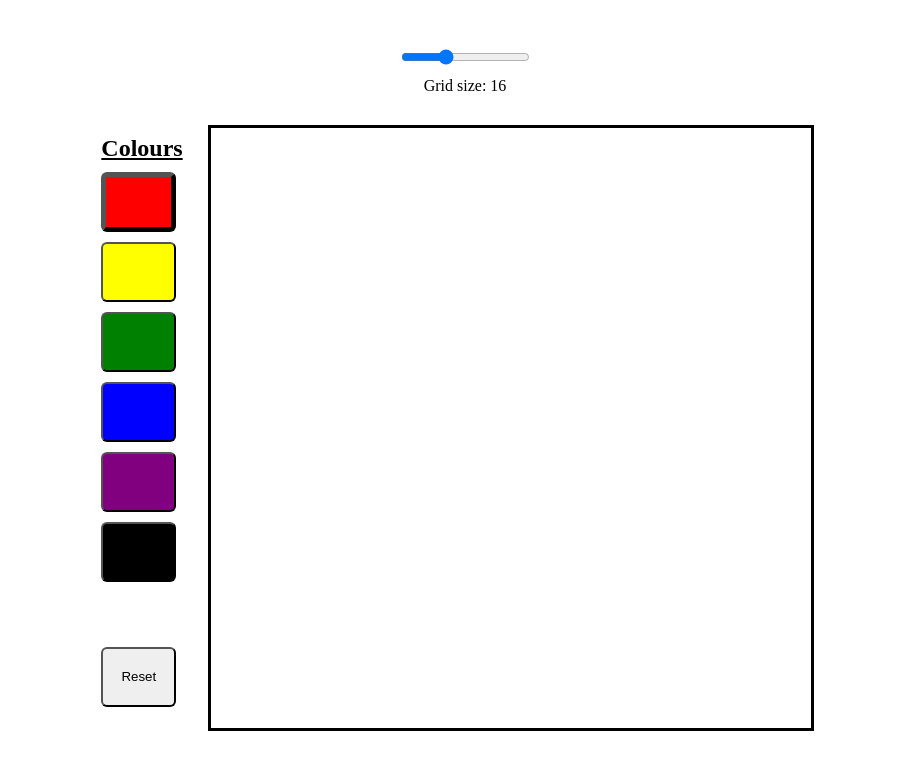
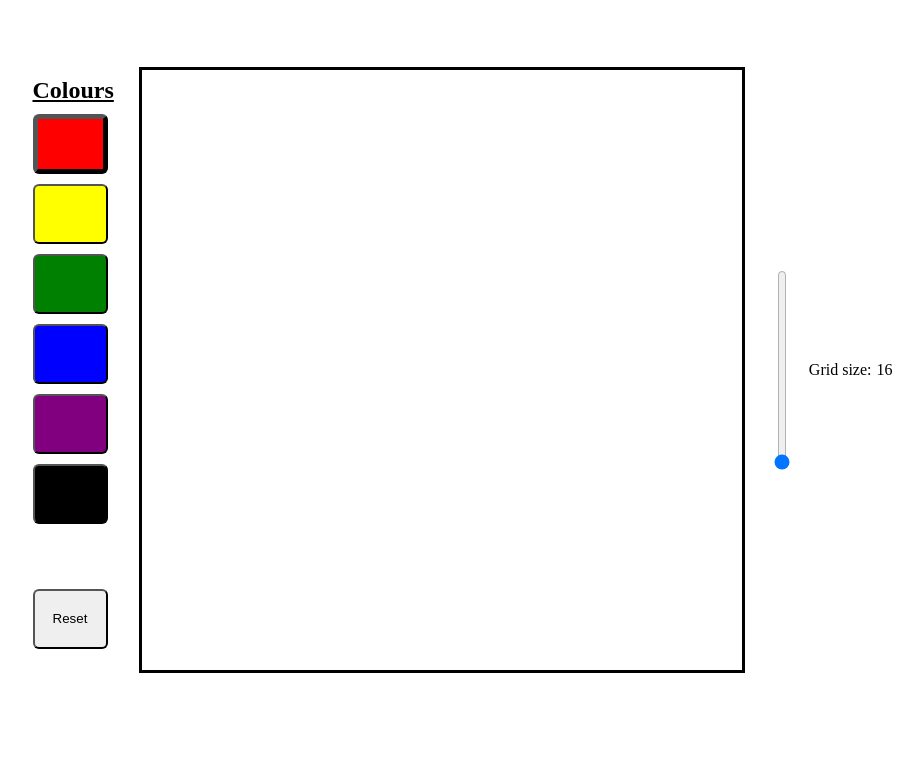
Before and after one commit to PMethley/etch-a-sketch, a plain HTML site: page index.html in a window 1280 px wide. Shown: the part 130-889 px from the top of the page, without its empty margins (175-1098 px from the left). After the commit the page ends 831 px from the top, so only its background shows below. Drawn offline with Linux system fonts and the light colour scheme.

Commit message:
Fix colour swapping, add functionality to the reset button and moved slider

```diff
--- a/CSS/styles.css
+++ b/CSS/styles.css
@@ -31,7 +31,19 @@ body{
 
 .grid-slider-text{
     margin: 10px;
+    display: flex;
+    align-items: center;
 }
+
+#slider-value{
+    padding-left: 5px;
+}
+ #slider{
+    appearance: slider-vertical;
+    height: 200px;
+    width: 30px;
+    align-self: center;
+ }
 
 #controls-and-canvas{
     display: flex;
--- a/JS/main.js
+++ b/JS/main.js
@@ -44,10 +44,14 @@ const colourButtons = document.querySelectorAll(".control-button.colour");
 
 colourButtons.forEach((button) => {
     button.addEventListener("click", () => {
-        // document.querySelector(".selected-colour").classList.remove(".selected-colour");
+        document.querySelector(".selected-colour").classList.remove("selected-colour");
         currentColour = button.id;
         button.classList.add("selected-colour");
-    })
+    });
+});
+
+document.getElementById("reset").addEventListener("click", () => {
+    createCanvas();
 })
 
 
--- a/index.html
+++ b/index.html
@@ -9,11 +9,6 @@
 </head>
 <body>
     <h2 class="title">Etch-a-Sketch</h2>
-    <input type="range" min="16" max="64" value="32" step="2" class="slider" id="slider">
-    <div class="grid-slider-text">
-        <span>Grid size:</span>
-        <span id="slider-value">16</span>
-    </div>
     <div id="controls-and-canvas">
         <div class="control-panel">
             <h2 id="colours-title">Colours</h2>
@@ -25,7 +20,12 @@
             <button class="control-button colour" id="black"></button>
             <button class="control-button" id="reset">Reset</button>
         </div>
-        <div class="canvas-container"></div>
+        <div class="canvas-container" onmousedown="return false"></div>
+        <input type="range" orient="vertical" min="16" max="64" value="16" step="2" class="slider" id="slider">
+        <div class="grid-slider-text">
+            <span>Grid size:</span>
+            <span id="slider-value">16</span>
+        </div>
     </div>
 
 </body>
```
